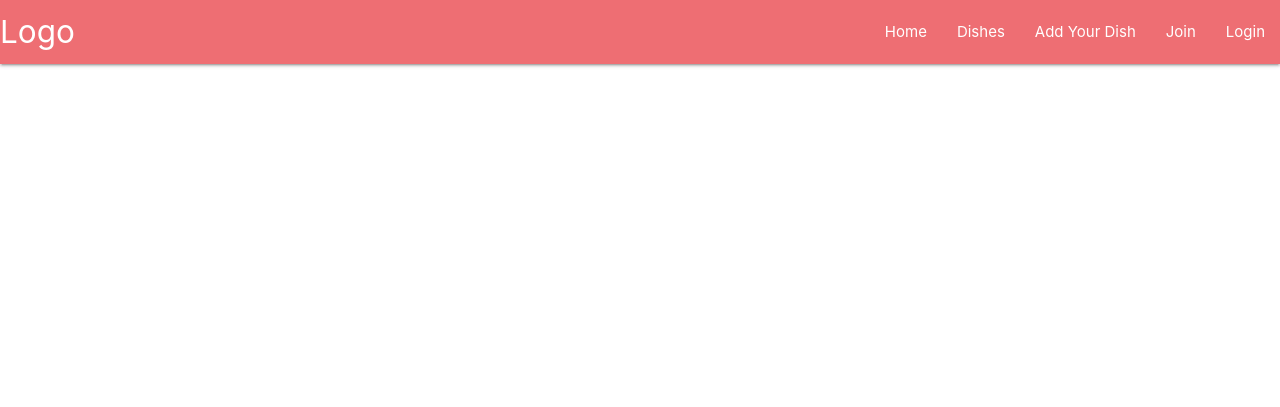
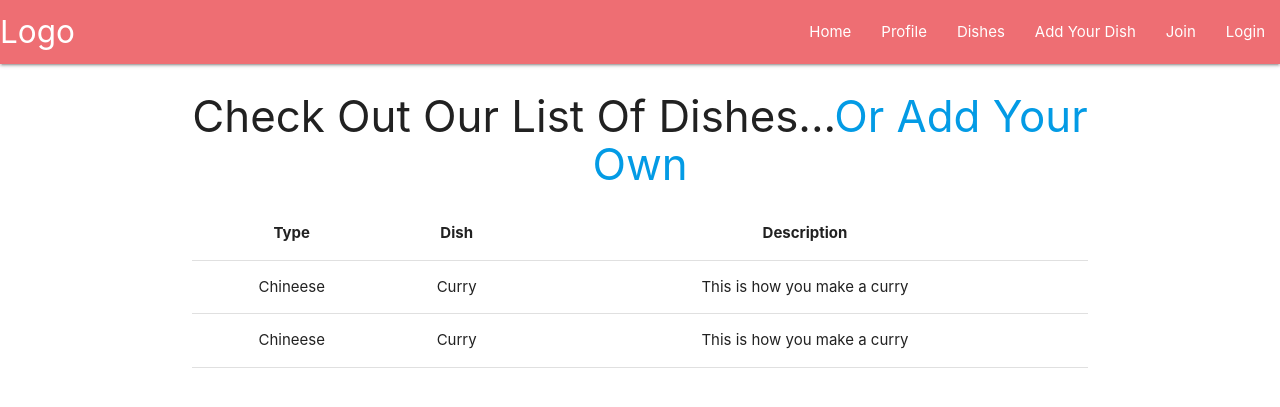
Before and after one commit to Code-Institute-Submissions/cmd-source-MS3-Dishes_OctResub, a Flask app: page /dishes in a window 1280 px wide. Shown: the top 407 px of the page. Run offline with Flask 2, Linux system fonts and the light colour scheme; data that the repository does not hold is empty; some libraries are stand-ins or nearby versions.

Commit message:
adding in the dishes template

```diff
--- a/app.py
+++ b/app.py
@@ -50,7 +50,6 @@ def register():
         mongo.db.dish_users.insert_one(new_user)
 
         session["user_cookie"] = request.form.get("user_name").lower()
-        flash("Registration Successfull")
     return render_template("register.html")
 
 
@@ -61,12 +60,16 @@ def login():
         password = request.form.get("user_password")
         user = mongo.db.dish_users.find_one({"user_name": username})
         if user and check_password_hash(user["user_password"], password):
-            flash("login successful")
+            flash("Welcome")
         else:
             flash("incorrect password/username")
     return render_template("login.html")
 
 
+@app.route("/profile/", methods=["GET", "POST"])
+def profile(user):
+    return render_template("profile.html", user=user)
+
 if __name__ == "__main__":
     app.run(host=os.environ.get("IP"),
             port=int(os.environ.get("PORT")),
--- a/templates/base.html
+++ b/templates/base.html
@@ -19,6 +19,7 @@
           <a href="#" data-target="mobile-demo" class="sidenav-trigger"><i class="fas fa-bars"></i></a>
           <ul class="right hide-on-med-and-down">
             <li><a href="{{ url_for('home') }}">Home</a></li>
+            <li><a href="{{ url_for('profile') }}">Profile</a></li>
             <li><a href="{{ url_for('dishes') }}">Dishes</a></li>
             <li><a href="collapsible.html">Add Your Dish</a></li>
             <li><a href="{{ url_for('register') }}">Join</a></li>
@@ -53,6 +54,10 @@
 
     {% endblock %}
 
+    {% block dish %}
+
+    {% endblock %}
+
     <script src="https://code.jquery.com/jquery-3.6.0.min.js"
         integrity="sha256-/xUj+3OJU5yExlq6GSYGSHk7tPXikynS7ogEvDej/m4=" crossorigin="anonymous"></script>
     <script src="https://cdnjs.cloudflare.com/ajax/libs/materialize/1.0.0/js/materialize.min.js"></script>
--- a/templates/dishes.html
+++ b/templates/dishes.html
@@ -1,6 +1,6 @@
 {% extends "base.html" %}
 
-    {% block content %}
+{% block content %}
     {% for dish in dishes %}
         {{ dish.dish_name }}<br>
         {{ dish.dish_type }}<br>
@@ -8,3 +8,27 @@
     {% endfor %}
 
 {% endblock %}
+
+<!--A table showing the list of available dishes, structure for this was taken from https://www.youtube.com/watch?v=Z1RJmh_OqeA&t=1178s-->
+{% block dish %}
+    <div class = "dishmain container">
+        <h3 class="center-align">Check Out Our List Of Dishes...<a href="#">Or Add Your Own</a></h3>
+            <table>
+                <tr>
+                    <th class="center-align">Type</th>
+                    <th class="center-align">Dish</th>
+                    <th class="center-align">Description</th>
+                </tr>
+                <tr>
+                    <td class="center-align">Chineese</td>
+                    <td class="center-align">Curry</td>
+                    <td class="center-align">This is how you make a curry</td>
+                </tr>
+                <tr>
+                    <td class="center-align">Chineese</td>
+                    <td class="center-align">Curry</td>
+                    <td class="center-align">This is how you make a curry</td>
+                </tr>
+            </table>
+    </div>
+{% endblock %}
--- a/templates/home.html
+++ b/templates/home.html
@@ -16,8 +16,8 @@
               <div class="card-content white-text center-align">
                 <span class="card-title">Welcome</span>
                 <p>Looking for a new dish?</p>
-                <p><a href="#">Register</a></p>
-                <p><a href="#">Login</a></p>
+                <p><a href="{{ url_for('register') }}">Register</a></p>
+                <p><a href="{{ url_for('login') }}">Login</a></p>
               </div>
             </div>
           </div>
--- a/templates/login.html
+++ b/templates/login.html
@@ -2,7 +2,7 @@
 
     {% block content %}
 
-        <h3 class="center-align">Welcome to Cookbook!</h3>
+        <h3 class="center-align">Welcome {{ user }}</h3>
 
         <div class="container signin">
         <form class="card-panel center-align" method="POST">
```
Also changed, not shown: templates/profile.html (added, +25 -0 lines).
